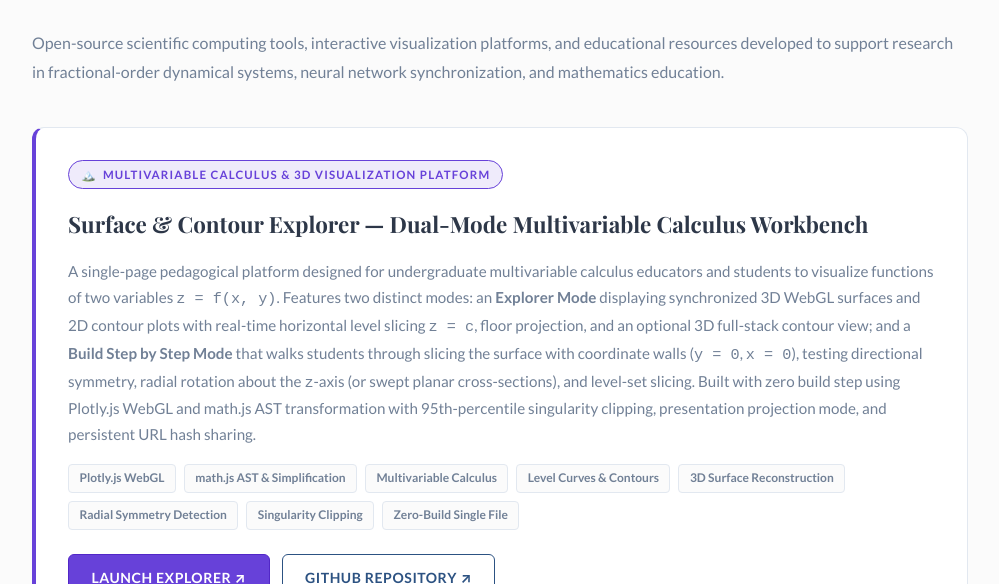
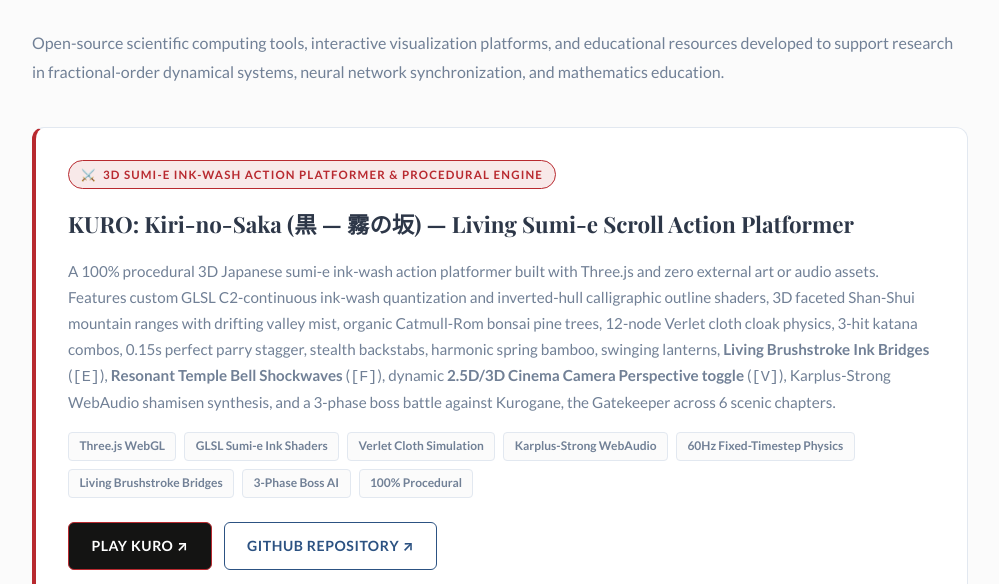
Before and after one commit to mdsamhussain1996/mdsamhussain1996.github.io, a plain HTML site: page projects.html in a window 1280 px wide. Shown: the part 216-800 px from the top of the page, without its empty margins (140-1139 px from the left). Drawn offline with nearby package versions, Linux system fonts and the light colour scheme; a web font is replaced by a local one.

Commit message:
feat: add KURO: Kiri-no-Saka 3D sumi-e action platformer to portfolio

```diff
--- a/projects.html
+++ b/projects.html
@@ -83,6 +83,35 @@
     <p style="color:var(--text-muted);font-size:1rem;margin-bottom:2.5rem;line-height:1.8">
       Open-source scientific computing tools, interactive visualization platforms, and educational resources developed to support research in fractional-order dynamical systems, neural network synchronization, and mathematics education.
     </p>
+
+    <!-- Project: KURO: Kiri-no-Saka -->
+    <div class="project-card" style="border-left: 4px solid #B8292F;">
+      <div class="project-badge" style="color:#B8292F;background:rgba(184,41,47,0.1);border-color:#B8292F;">
+        <span>⚔️</span> 3D Sumi-e Ink-Wash Action Platformer &amp; Procedural Engine
+      </div>
+      <h2 class="project-title">KURO: Kiri-no-Saka (黒 — 霧の坂) — Living Sumi-e Scroll Action Platformer</h2>
+      <p class="project-desc">
+        A 100% procedural 3D Japanese sumi-e ink-wash action platformer built with Three.js and zero external art or audio assets. Features custom GLSL C2-continuous ink-wash quantization and inverted-hull calligraphic outline shaders, 3D faceted Shan-Shui mountain ranges with drifting valley mist, organic Catmull-Rom bonsai pine trees, 12-node Verlet cloth cloak physics, 3-hit katana combos, 0.15s perfect parry stagger, stealth backstabs, harmonic spring bamboo, swinging lanterns, <strong>Living Brushstroke Ink Bridges</strong> (<code>[E]</code>), <strong>Resonant Temple Bell Shockwaves</strong> (<code>[F]</code>), dynamic <strong>2.5D/3D Cinema Camera Perspective toggle</strong> (<code>[V]</code>), Karplus-Strong WebAudio shamisen synthesis, and a 3-phase boss battle against Kurogane, the Gatekeeper across 6 scenic chapters.
+      </p>
+      <div class="project-tags">
+        <span class="project-tag">Three.js WebGL</span>
+        <span class="project-tag">GLSL Sumi-e Ink Shaders</span>
+        <span class="project-tag">Verlet Cloth Simulation</span>
+        <span class="project-tag">Karplus-Strong WebAudio</span>
+        <span class="project-tag">60Hz Fixed-Timestep Physics</span>
+        <span class="project-tag">Living Brushstroke Bridges</span>
+        <span class="project-tag">3-Phase Boss AI</span>
+        <span class="project-tag">100% Procedural</span>
+      </div>
+      <div class="project-actions">
+        <a href="https://mdsamhussain1996.github.io/kuro-kiri-no-saka/" target="_blank" rel="noopener" class="btn" style="background:#141413;border-color:#B8292F;color:#F5F1E6;font-weight:700;">
+          Play KURO ↗
+        </a>
+        <a href="https://github.com/mdsamhussain1996/kuro-kiri-no-saka" target="_blank" rel="noopener" class="btn btn-outline">
+          GitHub Repository ↗
+        </a>
+      </div>
+    </div>
 
     <!-- Project: Surface & Contour Explorer -->
     <div class="project-card" style="border-left: 4px solid #6741D9;">
```
Also changed, not shown: index.html (+24 -0 lines).
